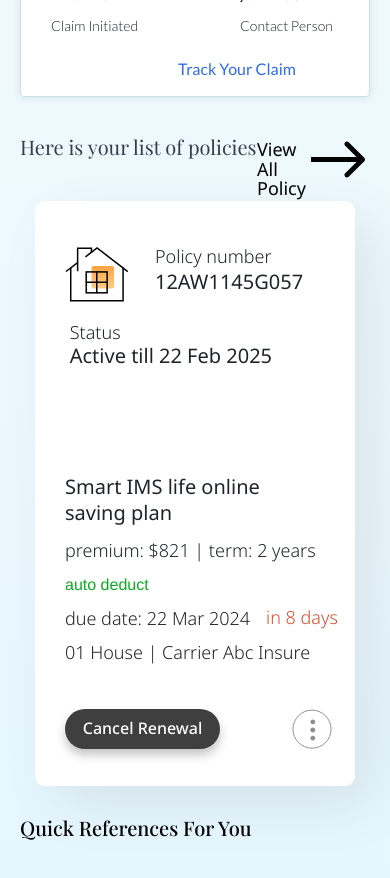
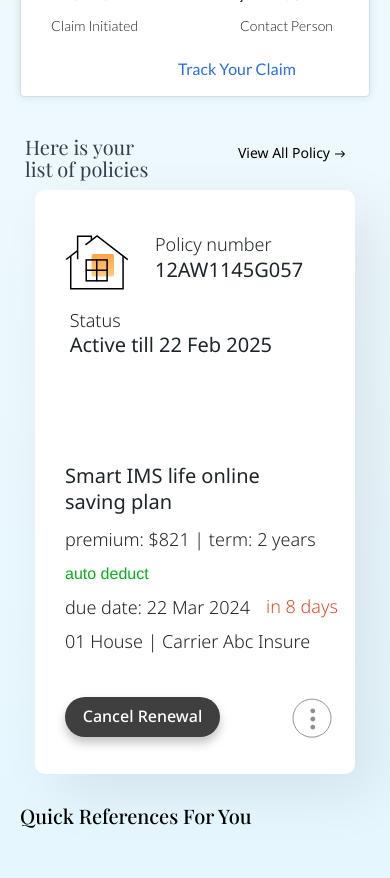
Before and after one commit to SmartImsIns/smart-ims-insu-frontend-app, a React (Create React App) app: page /ims-dashboard in a window 390 px wide. Shown: the part 1080-1958 px from the top of the page. Built offline with nearby package versions, Linux system fonts and the light colour scheme; a web font is replaced by a local one.

Commit message:
Mobile version updated

```diff
--- a/src/ImsDashboard/PoliciesList/PolicyContainer.tsx
+++ b/src/ImsDashboard/PoliciesList/PolicyContainer.tsx
@@ -13,7 +13,7 @@ const PolicyContainer: React.FC = () => {
             <Typography sx={PolicyStyles.policyCardHeading}>Here is your list of policies</Typography>
             <Box sx={PolicyStyles.policyCardViewAllBox}>
               <Typography sx={PolicyStyles.policyCardViewAll}>View All Policy</Typography>
-              <img src={viewAllArrow} alt="view-all-arrow" />
+              <img style={{ width: "10px" }}  src={viewAllArrow} alt="view-all-arrow" />
             </Box>
         </Box>
         <Box sx={PolicyStyles.AllCards}>
--- a/src/ImsDashboard/PoliciesList/PolicyStyles.ts
+++ b/src/ImsDashboard/PoliciesList/PolicyStyles.ts
@@ -31,7 +31,9 @@ const PolicyStyles = {
     textAlign: "left",
     color: "rgba(56, 61, 78, 1)",
     "@media (min-width:360px) and (max-width:599px)": {
-      marginLeft: "20px",
+      marginLeft: "25px",
+      marginBottom: "10px",
+      maxWidth: "130px",
     },
     "@media (min-width:600px) and (max-width:1024px)": {
       marginLeft: "32px",
@@ -372,6 +374,11 @@ const PolicyStyles = {
     lineHeight: "19.8px",
     textAlign: "left",
     cursor: "pointer",
+    "@media (min-width:360px) and (max-width:599px)": {
+      fontSize: "14px",
+      maxWidth: "290px",
+      marginTop: "3px",
+    },
   },
   policyCardViewAllBox: {
     display: "flex",
--- a/src/ImsDashboard/ReferenceBlogs/ReferenceBlogsStyles.ts
+++ b/src/ImsDashboard/ReferenceBlogs/ReferenceBlogsStyles.ts
@@ -115,6 +115,15 @@ const ReferenceBlogsStyles = {
       margin: "0px auto",
       marginTop: "19.51px",
     },
+    ".carousel-slider": {
+      overflow: "visible",
+    },
+    ".control-dots": {
+      bottom: "-40px",
+    },
+    ".dot": {
+      background: "black",
+    },
   },
   policyCardViewAllBox: {
     display: "flex",
```
